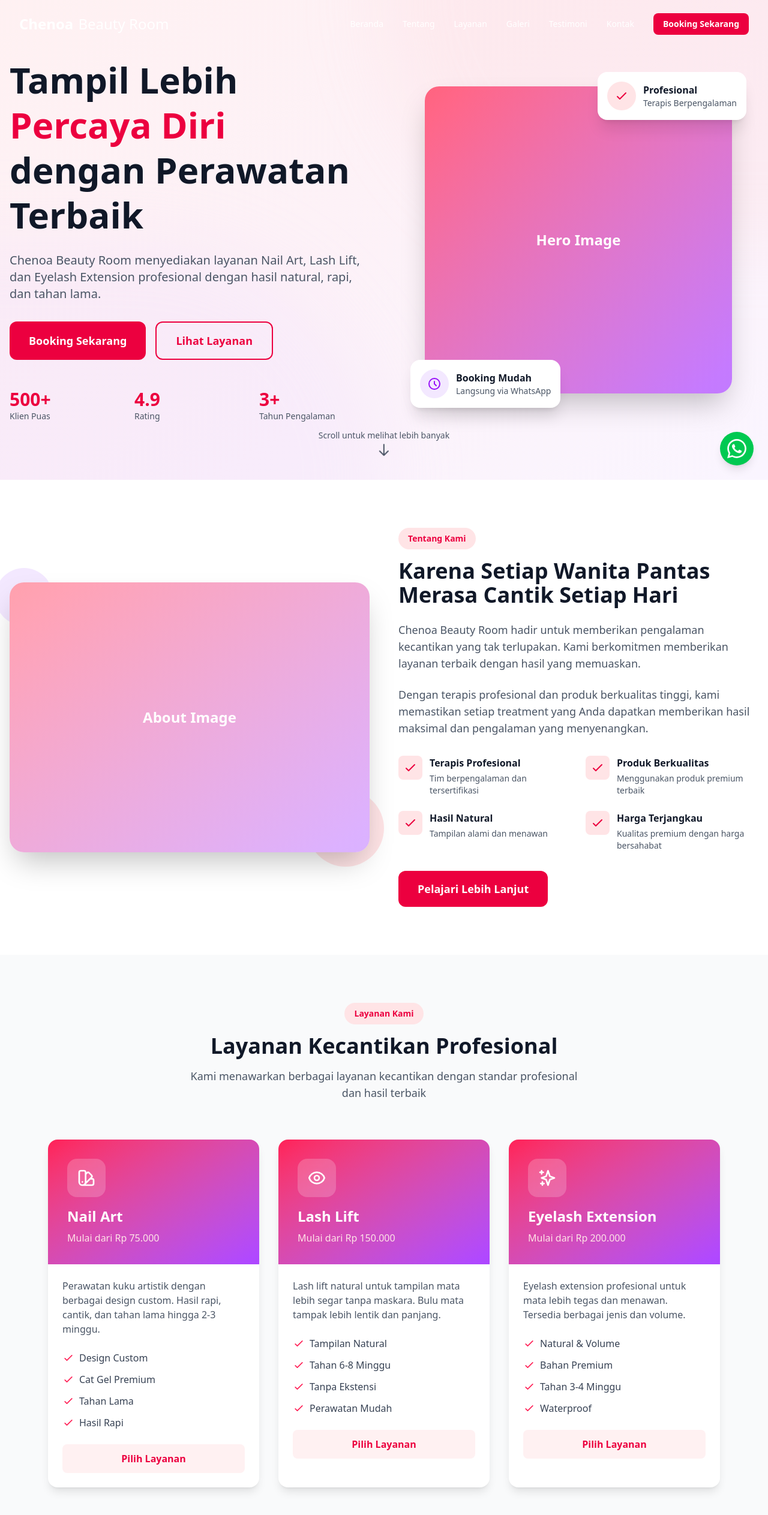
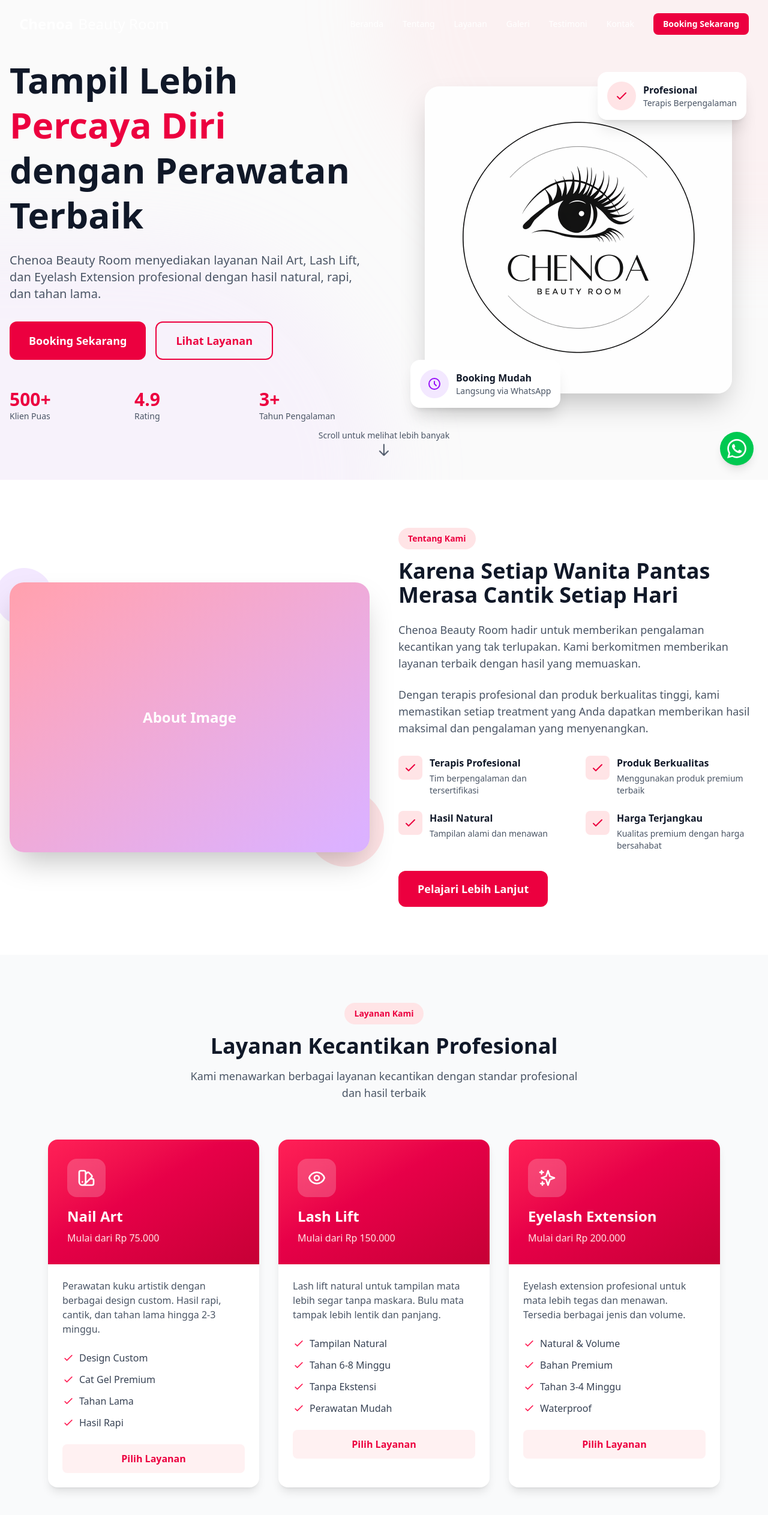
Before and after one commit to dwicah79/chenoa-beautyroom, a Vue app: page / in a window 1280 px wide. Shown: the top 2526 px of the page at 60% size. Built offline with nearby package versions, Linux system fonts and the light colour scheme.

Commit message:
feat: Add logo images and update styles in Footer, Navbar, HeroSection, and ServiceCard components

```diff
--- a/src/components/sections/HeroSection.vue
+++ b/src/components/sections/HeroSection.vue
@@ -1,7 +1,7 @@
 <template>
   <section
     id="hero"
-    class="relative min-h-screen flex items-center justify-center overflow-hidden bg-gradient-to-br from-rose-50 via-pink-50 to-purple-50"
+    class="relative min-h-screen flex items-center justify-center overflow-hidden bg-neutral-50"
   >
     <!-- Background Decoration -->
     <div class="absolute inset-0 overflow-hidden">
@@ -73,15 +73,10 @@
           >
             <div class="relative aspect-square max-w-lg mx-auto">
               <!-- Placeholder Image -->
-              <div
+              <img
+                src="../../assets/images/logo.png"
                 class="absolute inset-0 bg-gradient-to-br from-rose-400 to-purple-400 rounded-3xl shadow-2xl"
-              >
-                <div
-                  class="absolute inset-0 flex items-center justify-center text-white text-2xl font-semibold"
-                >
-                  Hero Image
-                </div>
-              </div>
+              />
 
               <!-- Floating Elements -->
               <div
--- a/src/components/ui/ServiceCard.vue
+++ b/src/components/ui/ServiceCard.vue
@@ -7,7 +7,7 @@
     :delay="delay"
   >
     <!-- Icon -->
-    <div class="bg-gradient-to-br from-rose-500 to-purple-500 p-8 text-white">
+    <div class="bg-gradient-to-br from-rose-500 to-rose-700 p-8 text-white">
       <div
         class="w-16 h-16 bg-white/20 backdrop-blur-sm rounded-2xl flex items-center justify-center mb-4 group-hover:scale-110 transition-transform duration-300"
         v-html="service.icon"
```
Also changed, not shown: src/assets/images/logo.jpeg (added), src/assets/images/logo.png (added).
